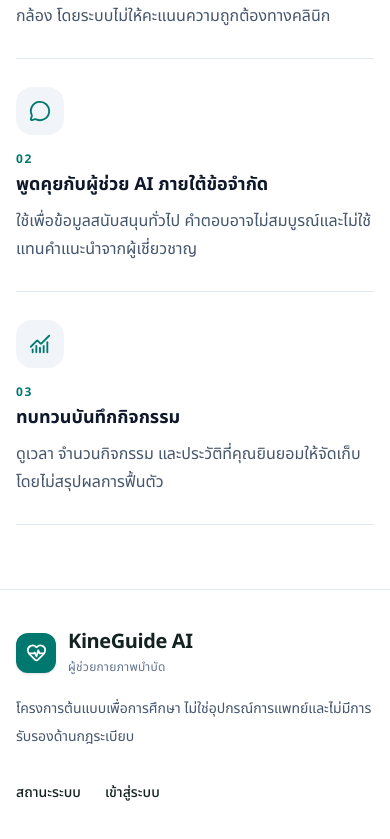
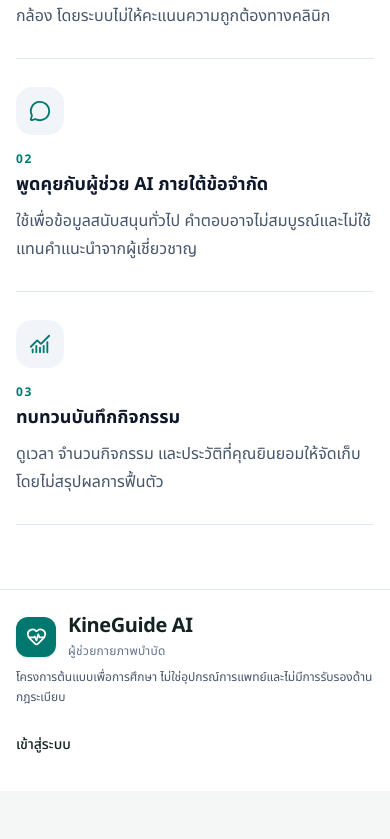
Before and after one commit to err0r4o4-dev/kineguide-ai, a React (Vite) app in the folder apps/web/: page / in a window 390 px wide. Shown: the part 2220-3059 px from the top of the page. After the commit the page ends 3011 px from the top, so only its background shows below. Built offline with nearby package versions, Linux system fonts and the light colour scheme; no server answers.

Commit message:
feat: implement landing page with responsive layout and feature sections

```diff
--- a/apps/web/src/routes/LandingPage.tsx
+++ b/apps/web/src/routes/LandingPage.tsx
@@ -227,26 +227,26 @@
       </main>
 
       <footer className="border-t border-slate-200 bg-white">
-        <div className="mx-auto grid max-w-7xl gap-8 px-4 py-10 sm:px-6 md:grid-cols-[1.3fr_1fr] md:items-end lg:px-8">
+        <div className="mx-auto grid max-w-7xl gap-4 px-4 py-6 sm:px-6 md:grid-cols-[1.3fr_1fr] md:items-center lg:px-8">
           <div>
             <Brand />
-            <p className="mt-5 max-w-xl text-sm leading-7 text-slate-600">
+            <p className="mt-2 max-w-xl text-xs leading-5 text-slate-600 sm:text-sm">
               {t('landing.footer')}
             </p>
           </div>
-          <nav
-            aria-label={t('landing.footerNav')}
-            className="flex flex-wrap gap-x-6 gap-y-3 text-sm md:justify-end"
-          >
-            <Link className="font-medium hover:text-teal-700" to="/status">
-              {t('status')}
-            </Link>
-            {!auth.user && (
-              <Link className="font-medium hover:text-teal-700" to="/login">
+          {!auth.user && (
+            <nav
+              aria-label={t('landing.footerNav')}
+              className="flex flex-wrap text-sm md:justify-end"
+            >
+              <Link
+                className="inline-flex min-h-11 items-center font-medium hover:text-teal-700"
+                to="/login"
+              >
                 {t('auth.signIn')}
               </Link>
-            )}
-          </nav>
+            </nav>
+          )}
         </div>
       </footer>
     </div>
```
Also changed, not shown: 1 other file (tests, documents, lock files or other folders).
